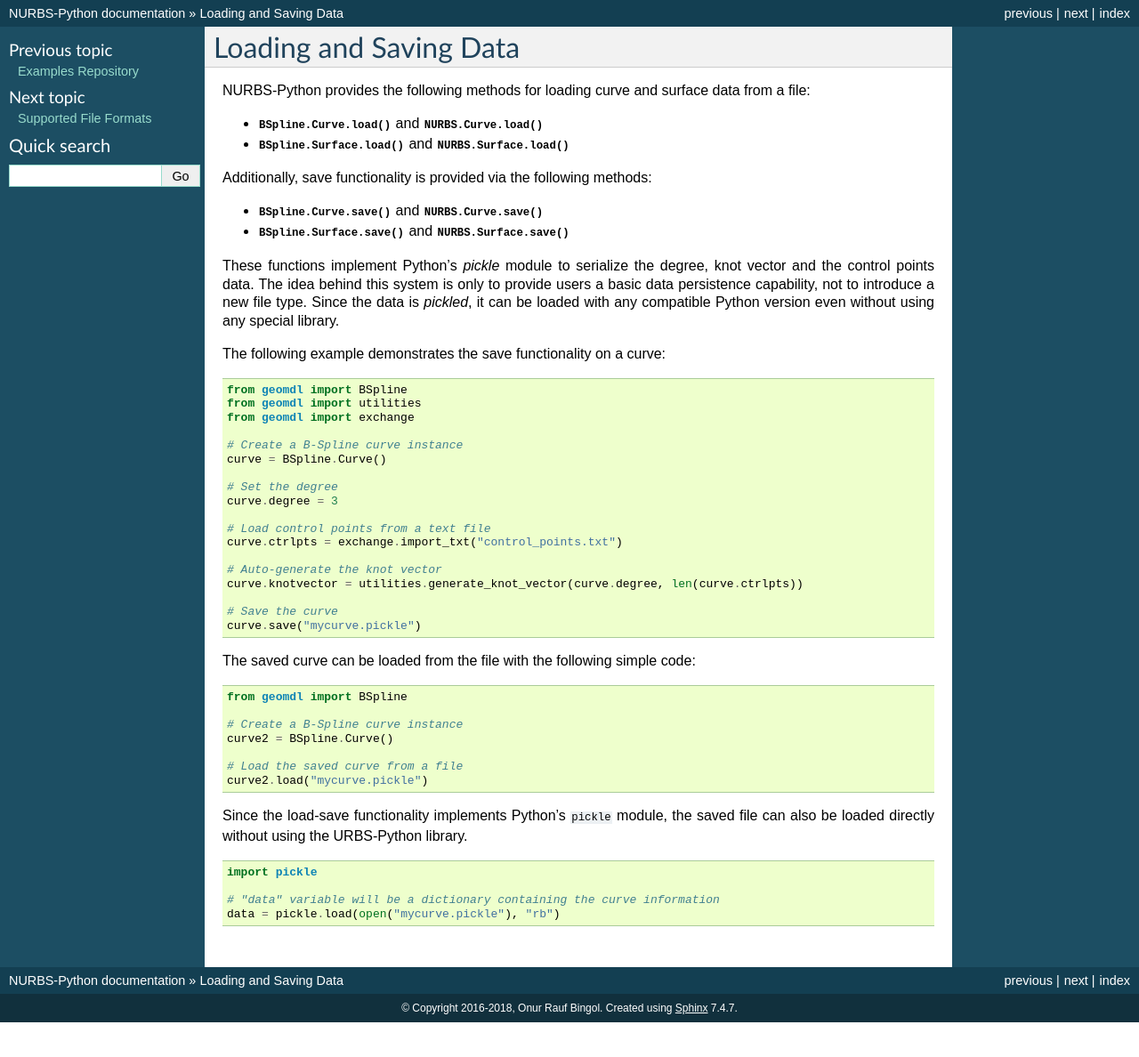
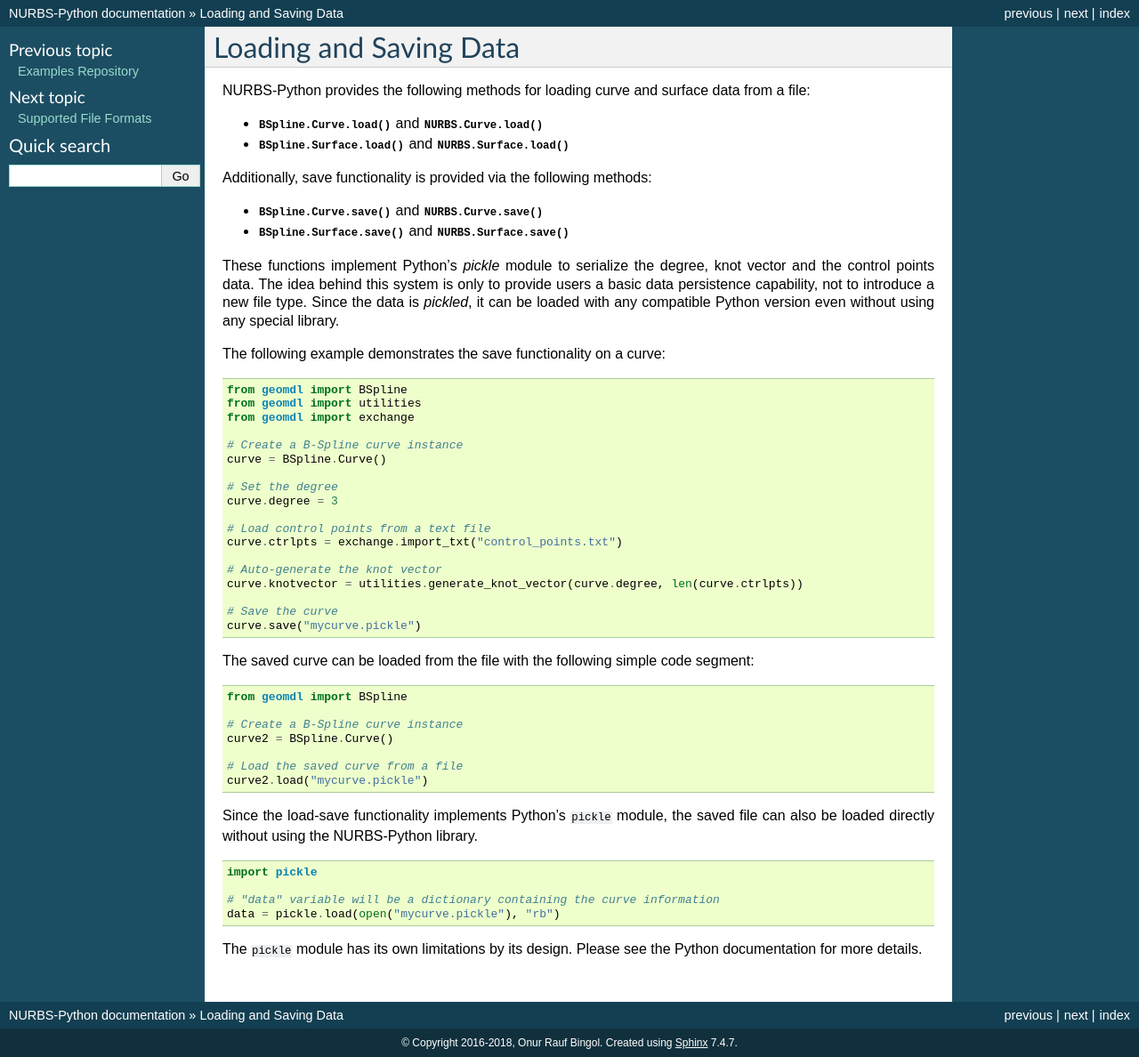
Before and after one commit to orbingol/NURBS-Python, a Sphinx documentation site: the page built from docs/load_save.rst, in a window 1280 px wide. Shown: the whole page at 89% size. Built offline with Sphinx 7.4.7, drawn with Linux system fonts in a browser that asks for light colours; formulas are drawn with MathJax 3; before the commit the page ends 1149 px from its top, so only the background shows below that.

Commit message:
Fix typos and add a compatibility notice

```diff
--- a/docs/load_save.rst
+++ b/docs/load_save.rst
@@ -39,7 +39,7 @@ The following example demonstrates the save functionality on a curve:
     # Save the curve
     curve.save("mycurve.pickle")
 
-The saved curve can be loaded from the file with the following simple code:
+The saved curve can be loaded from the file with the following simple code segment:
 
 .. code-block:: python
 
@@ -52,7 +52,7 @@ The saved curve can be loaded from the file with the following simple code:
     curve2.load("mycurve.pickle")
 
 Since the load-save functionality implements Python's ``pickle`` module, the saved file can also be loaded directly
-without using the URBS-Python library.
+without using the NURBS-Python library.
 
 .. code-block:: python
 
@@ -60,3 +60,5 @@ without using the URBS-Python library.
 
     # "data" variable will be a dictionary containing the curve information
     data = pickle.load(open("mycurve.pickle"), "rb")
+
+The ``pickle`` module has its own limitations by its design. Please see the Python documentation for more details.
```
